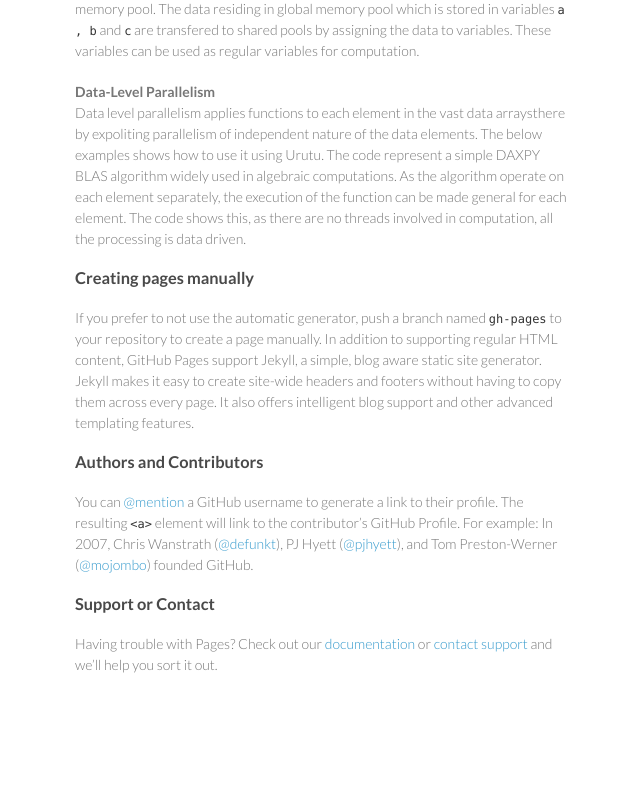
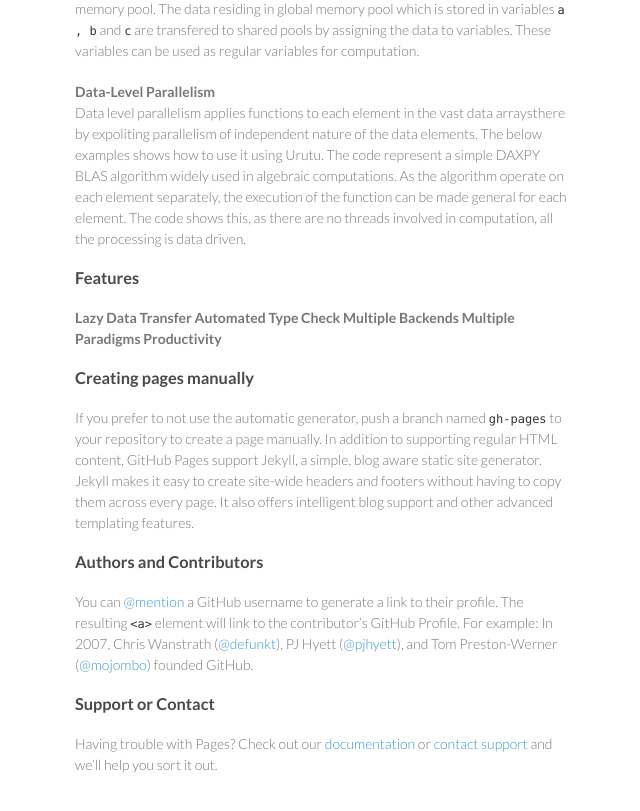
Before and after one commit to urutu/urutu.github.com, a plain HTML site: page index.html in a window 1280 px wide. Shown: the part 1341-2152 px from the top of the page, without its empty margins (495-1135 px from the left). Before the commit the page ends 2086 px from the top, so only its background shows below. Drawn offline with Linux system fonts and the light colour scheme.

Commit message:
v1: Added Features

```diff
--- a/index.html
+++ b/index.html
@@ -97,9 +97,17 @@ In the above example variables <code>x</code> and <code>y</code> are shared vari
 Data level parallelism applies functions to each element in the vast data arraysthere by expoliting parallelism of independent nature of the data elements. The below examples shows how to use it using Urutu. The code represent a simple DAXPY BLAS algorithm widely used in algebraic computations. As the algorithm operate on each element separately, the execution of the function can be made general for each element. The code shows this, as there are no threads involved in computation, all the processing is data driven.
 </p>
 <script src="https://gist.github.com/adityaatluri/bcf40b4de5e72369bb29.js"></script>
+</p>
 
-
-
+<h3>
+<a id="features" class="anchor" href="#features" aria-hidden="true"><span class="octicon octicon-link"></span></a>Features
+</h3>
+<p>
+<b>Lazy Data Transfer</b>
+<b>Automated Type Check</b>
+<b>Multiple Backends</b>
+<b>Multiple Paradigms</b>
+<b>Productivity</b>
 </p>
 
 <h3>
```
